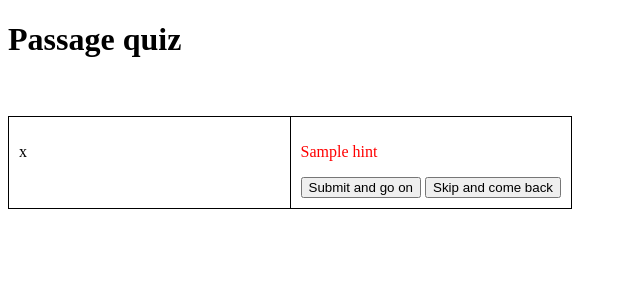
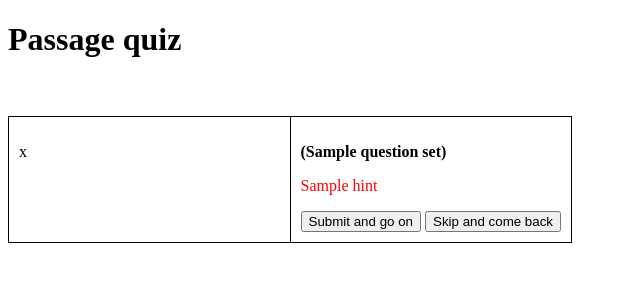
Before and after one commit to SystemicError/language_site, a Django app: template assessment/templates/assessment/passage.html in a window 1280 px wide. Shown: the top 300 px of the page, without its empty margins (0-640 px from the left). Run offline with Django 3.2, Linux system fonts and the light colour scheme; the template is opened without the code that fills it: most values are stand-ins (such as "Sample title", 1, 10 or a date in 2020).

Commit message:
Passage now displays the question set for each page of questions.

```diff
--- a/assessment/templates/assessment/passage.html
+++ b/assessment/templates/assessment/passage.html
@@ -19,6 +19,7 @@
 	{# questions #}
 	<form method="post" action="passage" id="answerform">
 	{% csrf_token %}
+	<p><b>({{ question_set }})</b></p>
 	{% for question in questions %}
 		<p>
 		{% if question.type == "pick one" or question.type == "pick many" or question.type == "short response" or question.type == "long response" %}
--- a/assessment/views.py
+++ b/assessment/views.py
@@ -327,6 +327,7 @@ def process_previous_passage_responses(postdata, st):
 def set_context_from_passage_questions(context, pqs, saved_rs, hints):
 	"Set context for passage view."
 	context['questions'] = []
+	context['question_set'] = pqs[0].question_set
 	for i in range(len(pqs)):
 		question = {}
 		pq = pqs[i]
```
